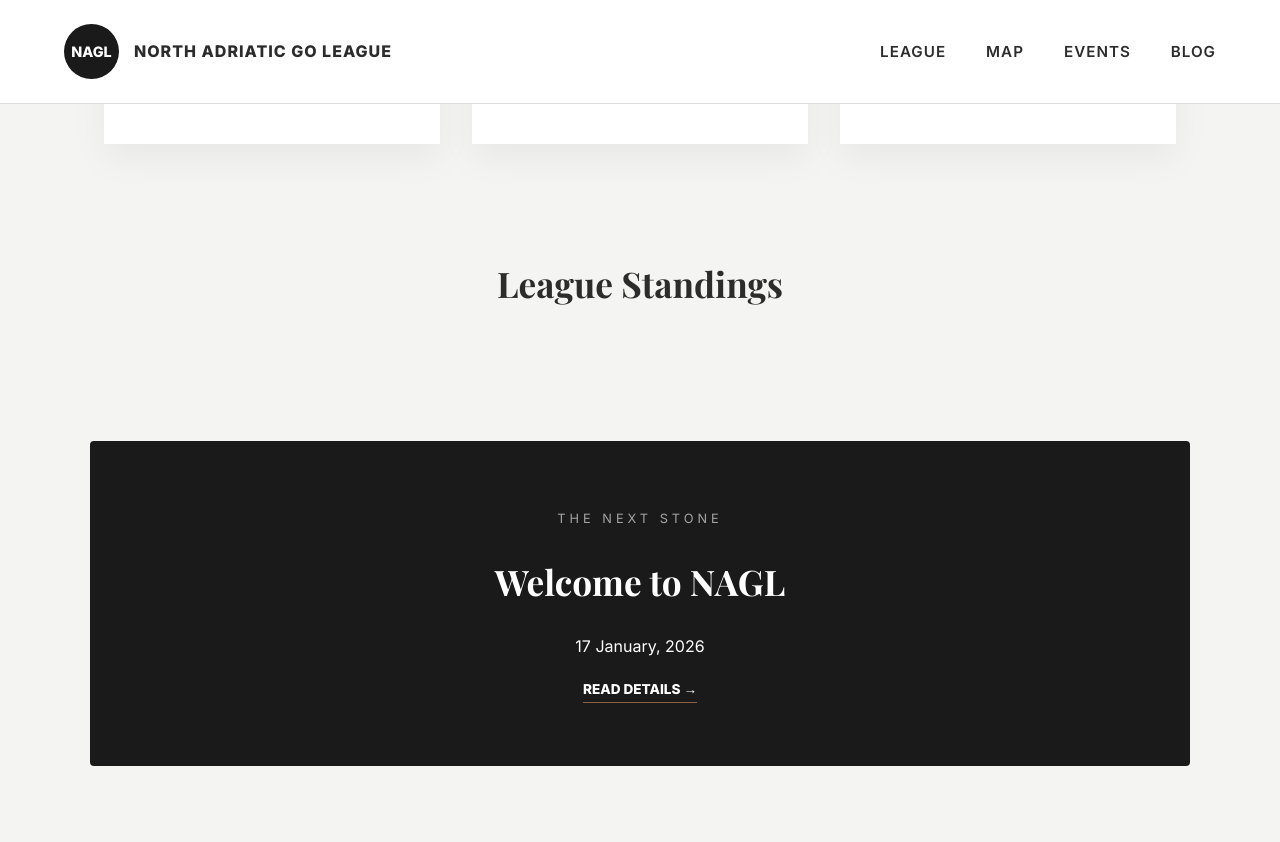
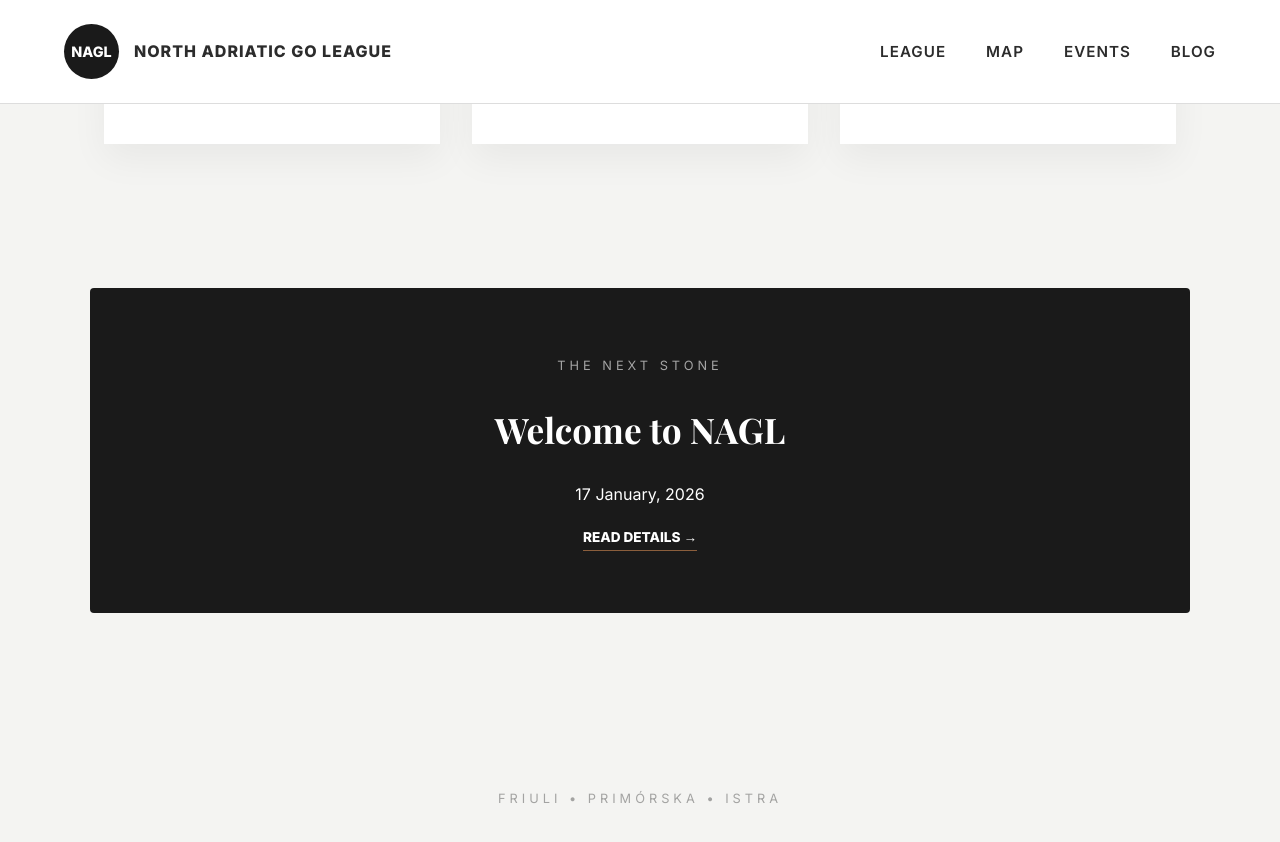
Before and after one commit to North-Adriatic-Go-League/north-adriatic-go-league.github.io, a Jekyll site: the page built from index.md, in a window 1280 px wide and 900 px high, scrolled down 801 px. Shown: the top 842 px of the window. Built offline with Jekyll 4.4.1, drawn with Linux system fonts in a browser that asks for light colours; some web fonts are replaced.

Commit message:
Update home.html

```diff
--- a/_layouts/home.html
+++ b/_layouts/home.html
@@ -24,11 +24,11 @@ layout: default
     </div>
 </main>
 
-<section class="leaderboard-section">
+<!--<section class="leaderboard-section">
     <h2 class="leaderboard-title">League Standings</h2>
     <div class="table-container">
         </div>
-</section>
+</section>-->
 
 <section class="next-stone">
     <span>The Next Stone</span>
```
